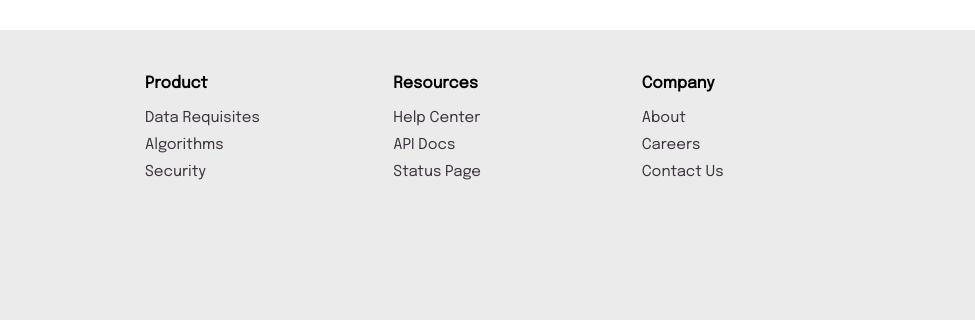
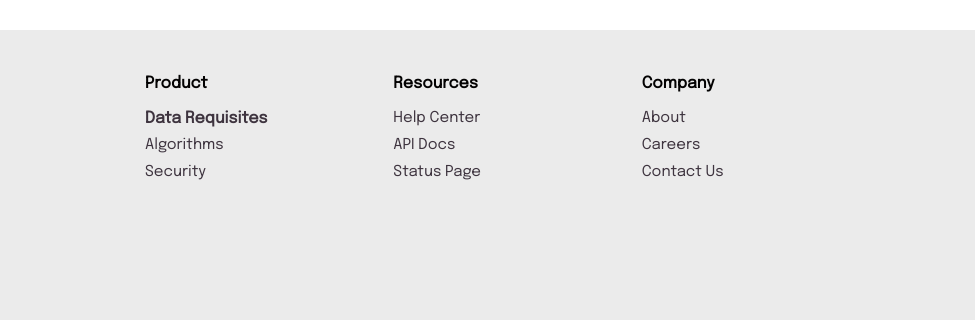
Before and after one commit to yeganehsadeghzadeh/Obviously-AI, a plain HTML site: page index.html in a window 1280 px wide. In both pictures the pointer is over the link "Data Requisites". Shown: the part 6462-6782 px from the top of the page, 305-1280 px from the left. Drawn offline with Linux system fonts and the light colour scheme.

Commit message:
update footer

```diff
--- a/styles/style.css
+++ b/styles/style.css
@@ -1275,6 +1275,13 @@ footer {
   margin-top: 10px;
   color: #3e343f;
   font-size: 15px;
+  line-height: 17px;
+}
+
+.footer-links-div a:hover {
+  font-weight: 900;
+  font-size: 16px
+
 }
 
 .footer-img {
```
